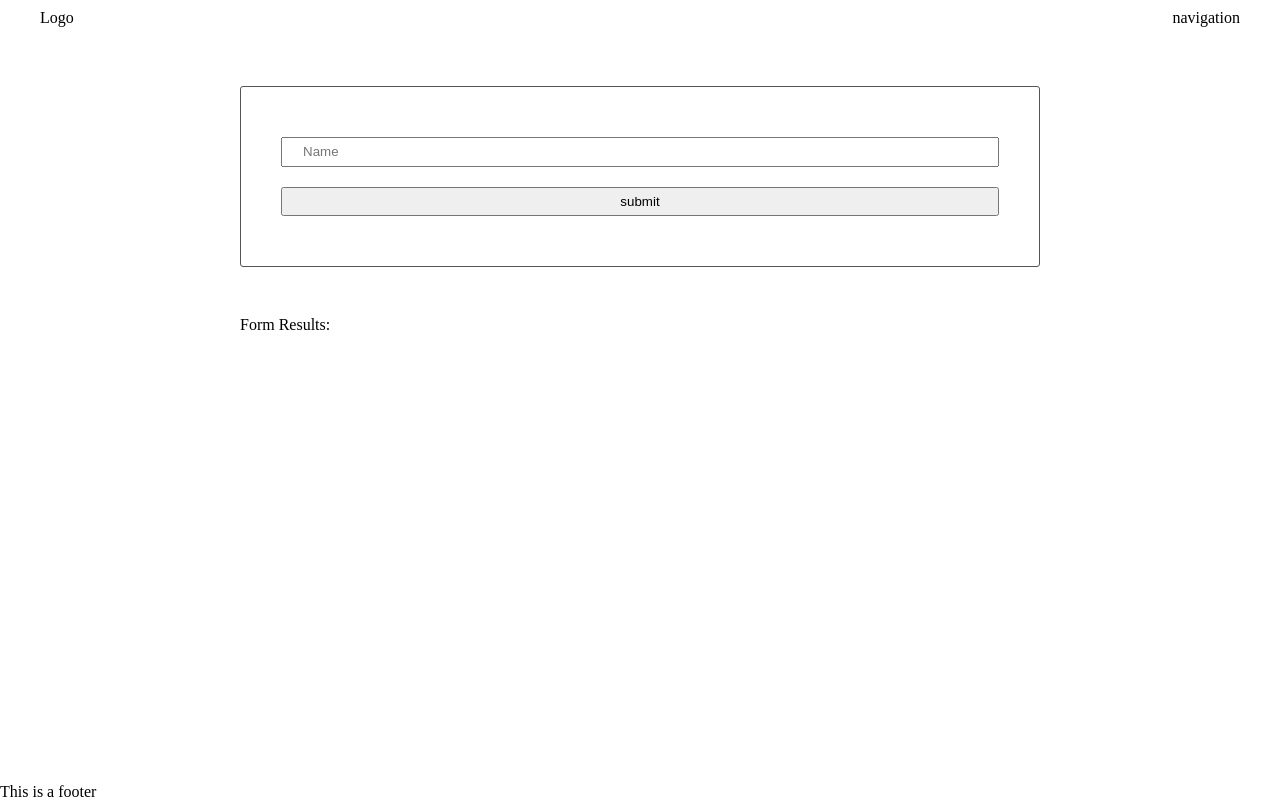
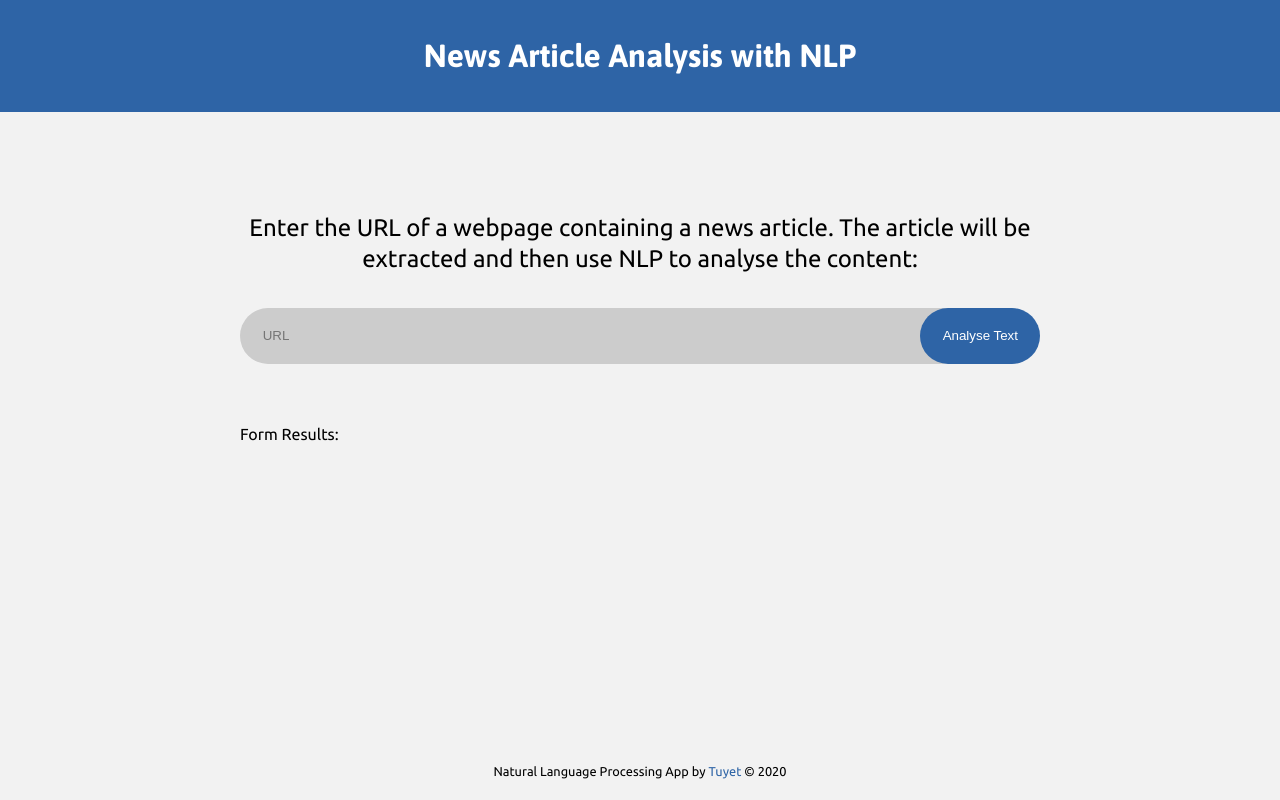
Before and after one commit to toowee-le/natural-language-processing-app, a website built with webpack: page src/client/views/index.html in a window 1280 px wide. Built offline with nearby package versions, Linux system fonts and the light colour scheme.

Commit message:
update the ui

```diff
--- /dev/null
+++ b/src/client/styles/_config.scss
@@ -0,0 +1,9 @@
+@import url('https://fonts.googleapis.com/css2?family=Asap:wght@400;700&family=Ubuntu&display=swap');
+
+// Typography
+$header: 'Asap', sans-serif;
+$font-stack: 'Ubuntu', sans-serif;
+
+// Colors
+$brand-color: #2e64a6;
+$base-color: #fff;
--- a/src/client/styles/base.scss
+++ b/src/client/styles/base.scss
@@ -1,7 +1,11 @@
+@import 'config';
+
 body {
     display: flex;
     flex-direction: column;
     min-height: 100vh;
+    font-family: $font-stack;
+    background: darken($base-color, 5%);
 }
 
 main {
--- a/src/client/styles/footer.scss
+++ b/src/client/styles/footer.scss
@@ -0,0 +1,16 @@
+@import 'config';
+
+footer {
+    text-align: center;
+    padding: 20px;
+    font-size: .8em;
+
+    a {
+        color: $brand-color;
+        text-decoration: none;
+
+        &:hover {
+            font-weight: 700;
+        }
+    }
+}
--- a/src/client/styles/form.scss
+++ b/src/client/styles/form.scss
@@ -1,12 +1,42 @@
-form {
-    border: 1px solid #545454;
-    border-radius: 3px;
-    padding: 40px;
+@import 'config';
+
+h2 {
+    text-align: center;
+    font-size: 1.5rem;
+    padding-bottom: 1em;
 }
 
-input {
-    padding: 5px 20px;
-    width: 100%;
-    line-height: 16px;
-    margin: 10px 0;
+.form-section {
+    margin-top: 100px;
 }
+
+form {
+    display: flex;
+
+    input {
+        padding: 1.5em 1.7em;
+        width: 100%;
+        line-height: 16px;
+        margin: 10px 0;
+        border-radius: 50px;
+        outline: none;
+        border: none;
+        background: #ccc;
+    }
+
+    input[type=text] {
+        padding-right: 50px;
+    }
+
+    input[type=submit] {
+        width: 15%;
+        margin-left: -50px;
+        background: $brand-color;
+        color: $base-color;
+        cursor: pointer;
+
+        &:hover {
+            background: darken($brand-color, 10%);
+        }
+    }
+}
--- a/src/client/styles/header.scss
+++ b/src/client/styles/header.scss
@@ -1,5 +1,14 @@
+@import 'config';
+
 header {
-    display: flex;
-    justify-content: space-between;
-    padding: 10px 40px;
+    text-align: center;
+    padding: 35px 50px;
+    background: $brand-color;
+    color: $base-color;
+
+    .site-title {
+        font-family: $header;
+        font-weight: 700;
+        font-size: 2rem;
+    }
 }
--- a/src/client/styles/resets.scss
+++ b/src/client/styles/resets.scss
@@ -33,7 +33,7 @@ footer, header, hgroup, menu, nav, section {
 	display: block;
 }
 body {
-	line-height: 1;
+	line-height: 1.3;
 }
 ol, ul {
 	list-style: none;
--- a/src/client/views/index.html
+++ b/src/client/views/index.html
@@ -2,25 +2,21 @@
 <html lang="en" dir="ltr">
     <head>
         <meta charset="utf-8">
-        <title>Test</title>
+        <title>Natural Language Processing</title>
     </head>
 
     <body>
 
         <header>
-            <div class="">
-                Logo
-            </div>
-            <div class="">
-                navigation
-            </div>
+            <h1 class="site-title">News Article Analysis with NLP</h1>
         </header>
 
         <main>
-            <section>
+            <section class="form-section">
+                <h2>Enter the URL of a webpage containing a news article. The article will be extracted and then use NLP to analyse the content:</h2>
                 <form class="" onsubmit="return Client.handleSubmit(event)">
-                    <input id="name" type="text" name="input" value="" placeholder="Name">
-                    <input type="submit" name="" value="submit" onclick="return Client.handleSubmit(event)" onsubmit="return Client.handleSubmit(event)">
+                    <input id="name" type="text" name="input" value="" placeholder="URL">
+                    <input type="submit" name="submit" value="Analyse Text" onclick="return Client.handleSubmit(event)" onsubmit="return Client.handleSubmit(event)">
                 </form>
             <section>
 
@@ -31,8 +27,7 @@
         </main>
 
         <footer>
-            <p>This is a footer</p>
+            <p>Natural Language Processing App by <a href="https://github.com/toowee-le" target="_blank">Tuyet</a> &copy; 2020</p>
         </footer>
-
     </body>
 </html>
```
Also changed, not shown: dist/index.html (deleted), dist/main.css (deleted), dist/main.js (deleted), 4 other files.
